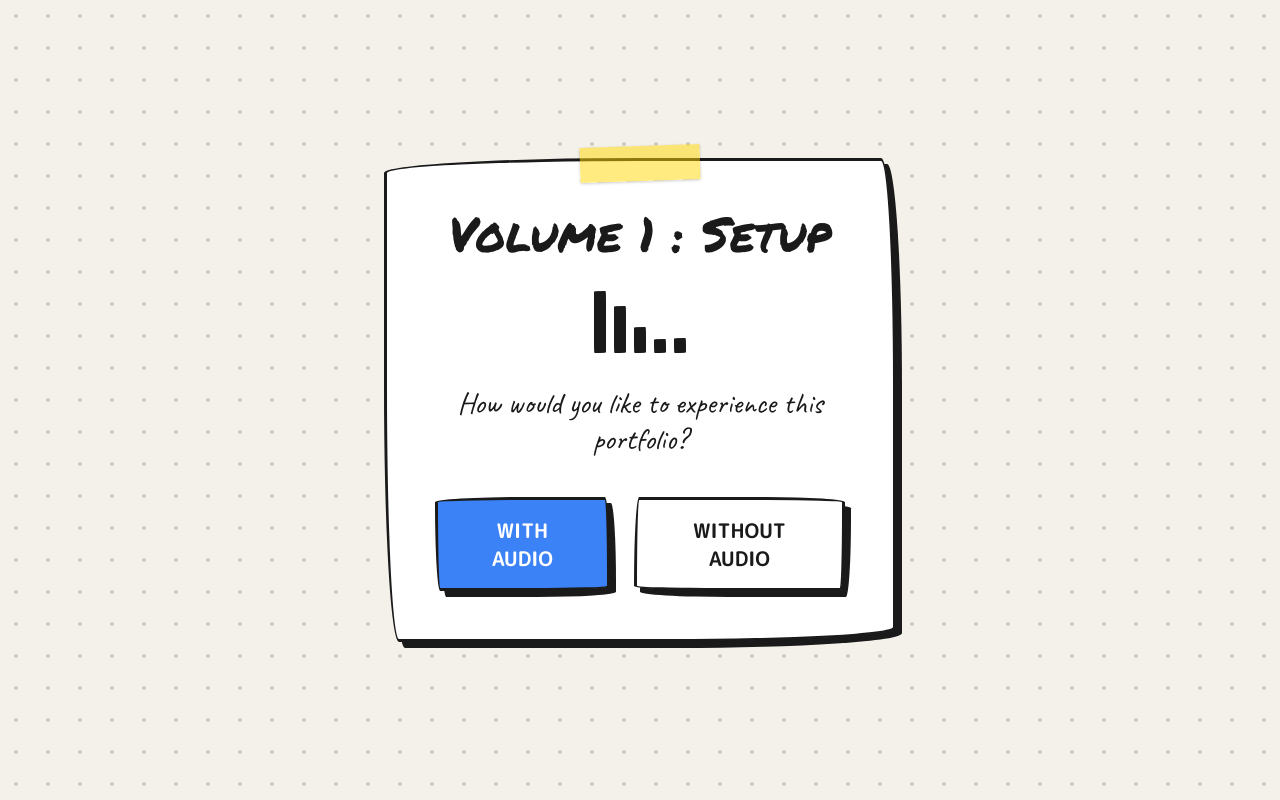
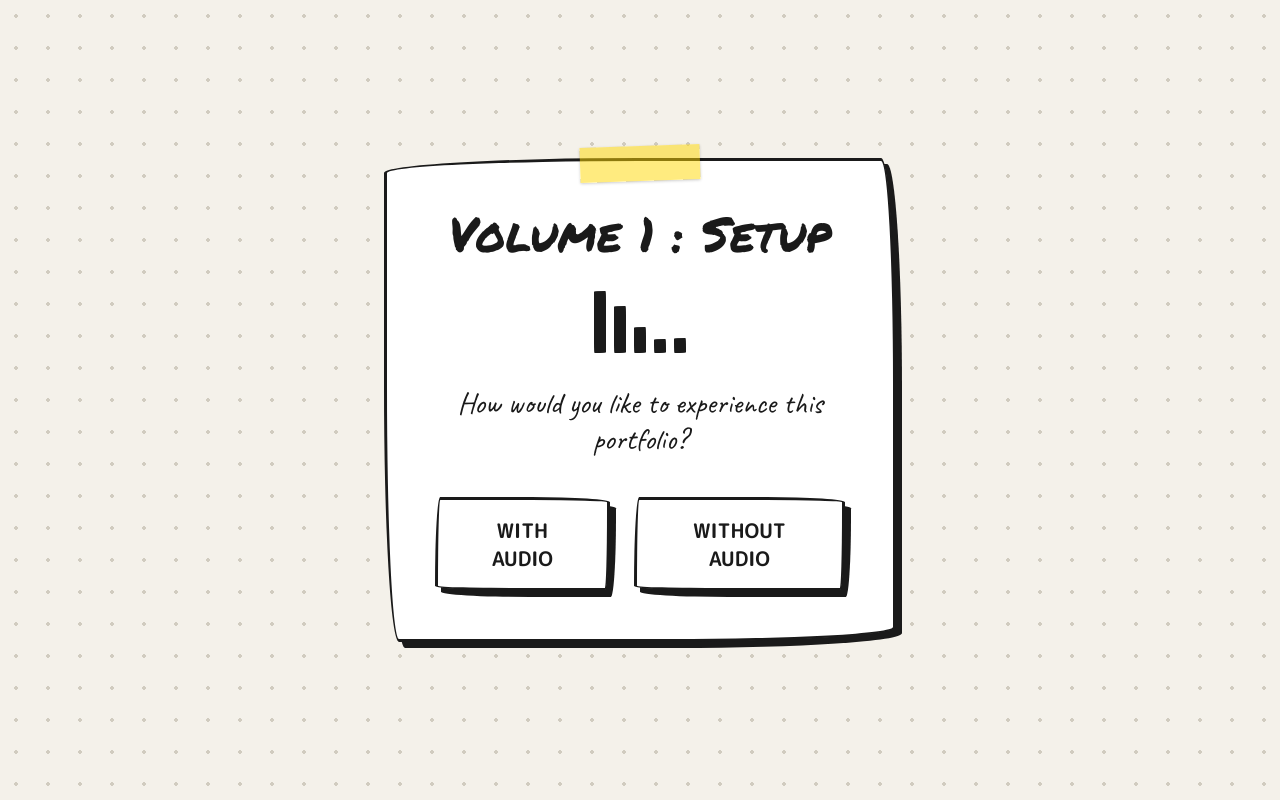
Before and after one commit to Anmol-Srivastava-073/portfolio, a React (Vite) app: page / in a window 1280 px wide. Built offline with nearby package versions, Linux system fonts and the light colour scheme.

Commit message:
Update WelcomeScreen.jsx

```diff
--- a/src/components/WelcomeScreen.jsx
+++ b/src/components/WelcomeScreen.jsx
@@ -40,7 +40,7 @@ function WelcomeScreen({ onEnter }) {
         <div className="flex flex-col sm:flex-row gap-6 justify-center">
           <button
             onClick={() => onEnter(true)}
-            className="sketch-border bg-markerBlue text-white px-8 py-4 font-bold text-xl uppercase shadow-sketch hover:shadow-sketch-hover hover:translate-y-1 hover:translate-x-1 transition-all"
+            className="sketch-border-alt bg-white text-ink px-8 py-4 font-bold text-xl uppercase shadow-sketch hover:shadow-sketch-hover hover:translate-y-1 hover:translate-x-1 transition-all"
           >
             With Audio
           </button>
```
